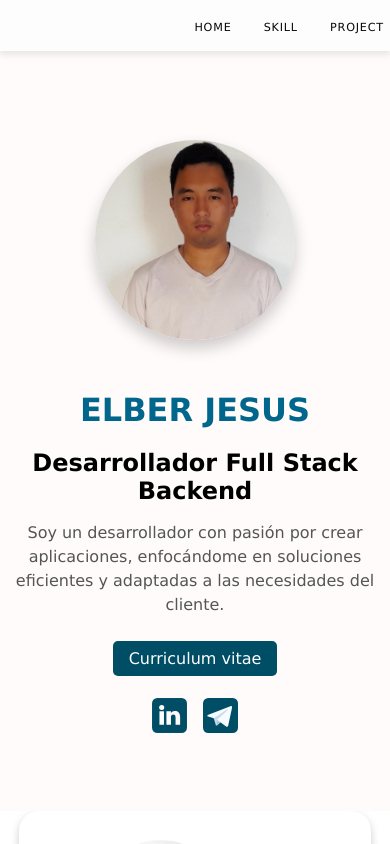
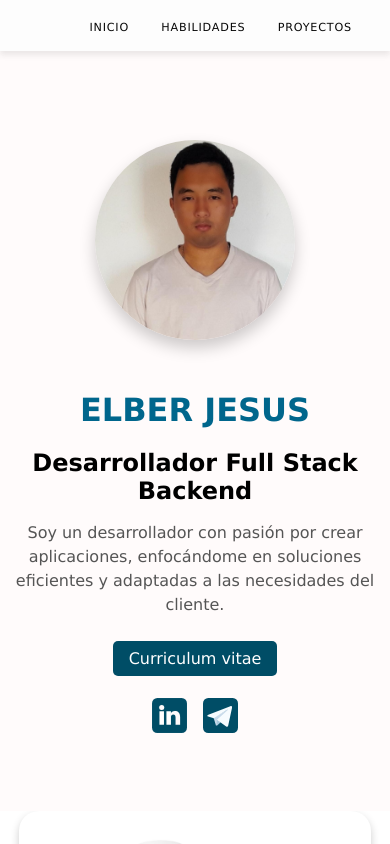
Before and after one commit to ElberFS/elberjesus, a React (Vite) app: page / in a window 390 px wide. Built offline with nearby package versions, Linux system fonts and the light colour scheme.

Commit message:
"últimos retoques"

```diff
--- a/src/components/footer/Footer.jsx
+++ b/src/components/footer/Footer.jsx
@@ -9,13 +9,13 @@ const Footer = () => {
         <footer className="footer">
             <p className="footer-text">"Imagina, programa y crea el futuro."</p>
             <div className="footer-links">
-                <a href="https://wa.me/yournumber" target="_blank" rel="noopener noreferrer">
+                <a href="https://x.com/elber_jesus9?s=09" target="_blank" rel="noopener noreferrer">
                     <img src={twitterIcon} alt="twitter" className="footer-icon" />
                 </a>
-                <a href="https://www.linkedin.com/in/yourprofile" target="_blank" rel="noopener noreferrer">
+                <a href="https://pe.linkedin.com/in/elber-jesus-quiroz-coronel-578021288" target="_blank" rel="noopener noreferrer">
                     <img src={linkedinIcon} alt="LinkedIn" className="footer-icon" />
                 </a>
-                <a href="https://telegram.me/yourusername" target="_blank" rel="noopener noreferrer">
+                <a href="https://t.me/ElberJesus" target="_blank" rel="noopener noreferrer">
                     <img src={telegramIcon} alt="Telegram" className="footer-icon" />
                 </a>
             </div>
--- a/src/components/nav/Nav.css
+++ b/src/components/nav/Nav.css
@@ -4,7 +4,7 @@ vhtml {
 
 /* Estilos generales de la navegación y secciones */
 section {
-    scroll-margin-top: 70px; /* Ajuste del margen para la navegación fija */
+    scroll-margin-top: 70px;
 }
 
 .nav {
@@ -49,10 +49,10 @@ section {
 }
 
 /* Adaptaciones para pantallas pequeñas */
-@media (max-width: 400px) {
+@media (max-width: 430px) {
     .nav-list {
         gap: 0.01rem;
-        margin-left: 23rem;
+        transform: translateX(10px);
     }
 
     .nav-link {
--- a/src/components/nav/Nav.jsx
+++ b/src/components/nav/Nav.jsx
@@ -6,11 +6,15 @@ const Nav = () => (
     <nav className="nav">
         <ul className="nav-list">
             {/* Elementos del menú de navegación */}
-            {['home', 'skill', 'project'].map((section, index) => (
+            {[
+                { section: 'home', label: 'Inicio' },
+                { section: 'skill', label: 'Habilidades' },
+                { section: 'project', label: 'Proyectos' }
+            ].map((item, index) => (
                 <li key={index} className="nav-item">
-                    <a href={`#${section}`} className="nav-link">
+                    <a href={`#${item.section}`} className="nav-link">
                         {/* Texto visible en el menú */}
-                        {section.charAt(0).toUpperCase() + section.slice(1)}
+                        {item.label}
                     </a>
                 </li>
             ))}
```
